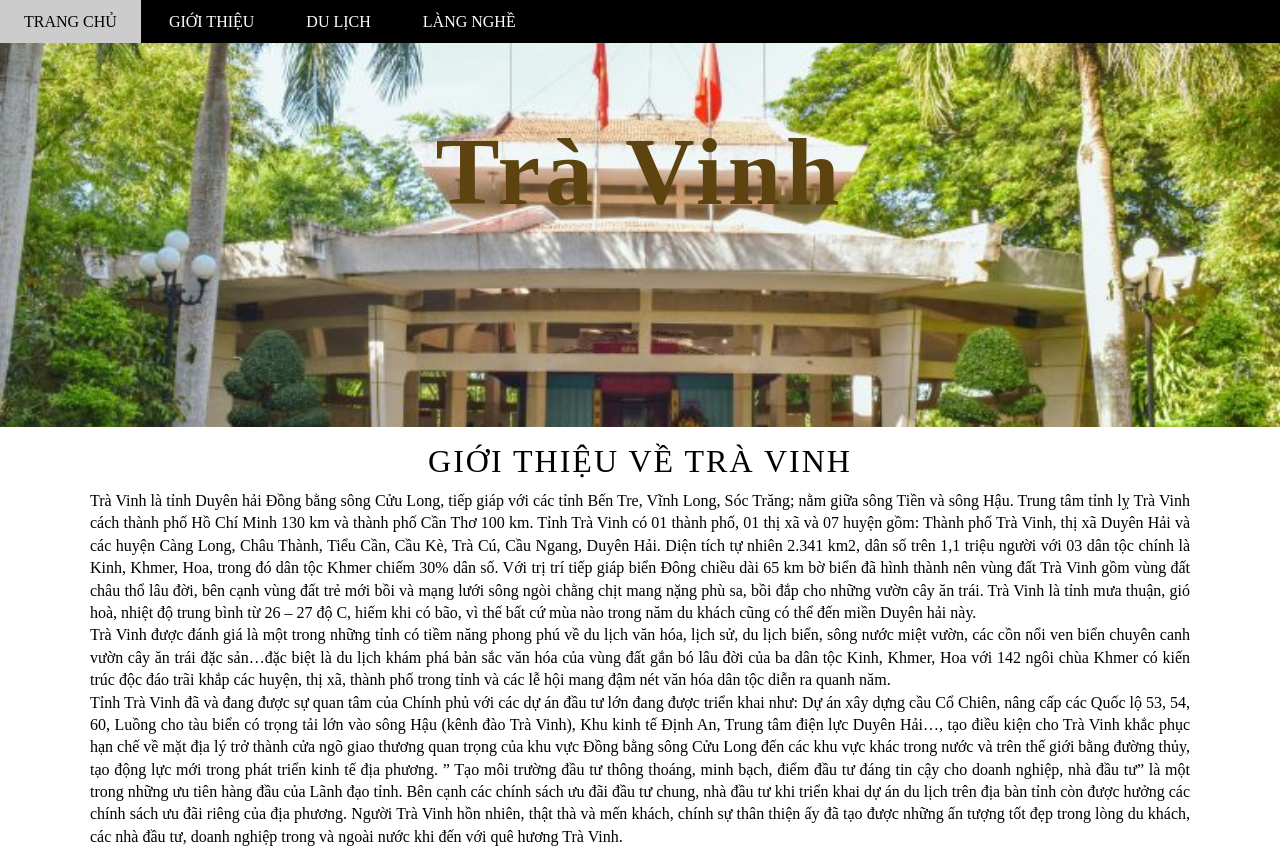
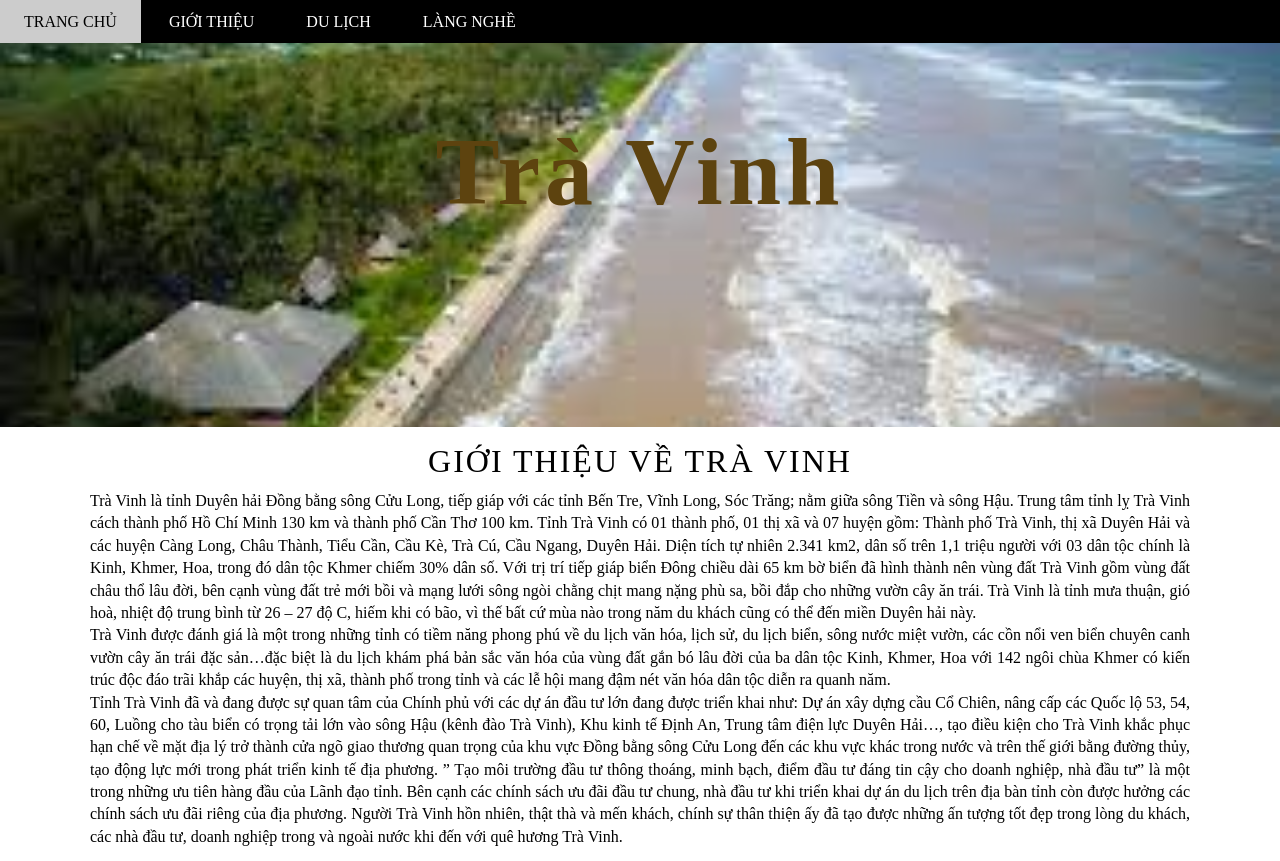
Before and after one commit to DuongTuan11092002/GioithieuTraVinh, a plain HTML site: page index.html in a window 1280 px wide. Shown: the top 861 px of the page. Drawn offline with Linux system fonts and the light colour scheme.

Commit message:
Update Style.css

```diff
--- a/CSs/Style.css
+++ b/CSs/Style.css
@@ -49,7 +49,7 @@ html {
 #slider {
     padding-top: 30%;
     margin-top: 43px;
-    background: url(/img/dl-4.jpg)center / cover no-repeat;
+    background: url(/img/slider.jpg) center / cover no-repeat;
     position: relative;
 }
 
```
